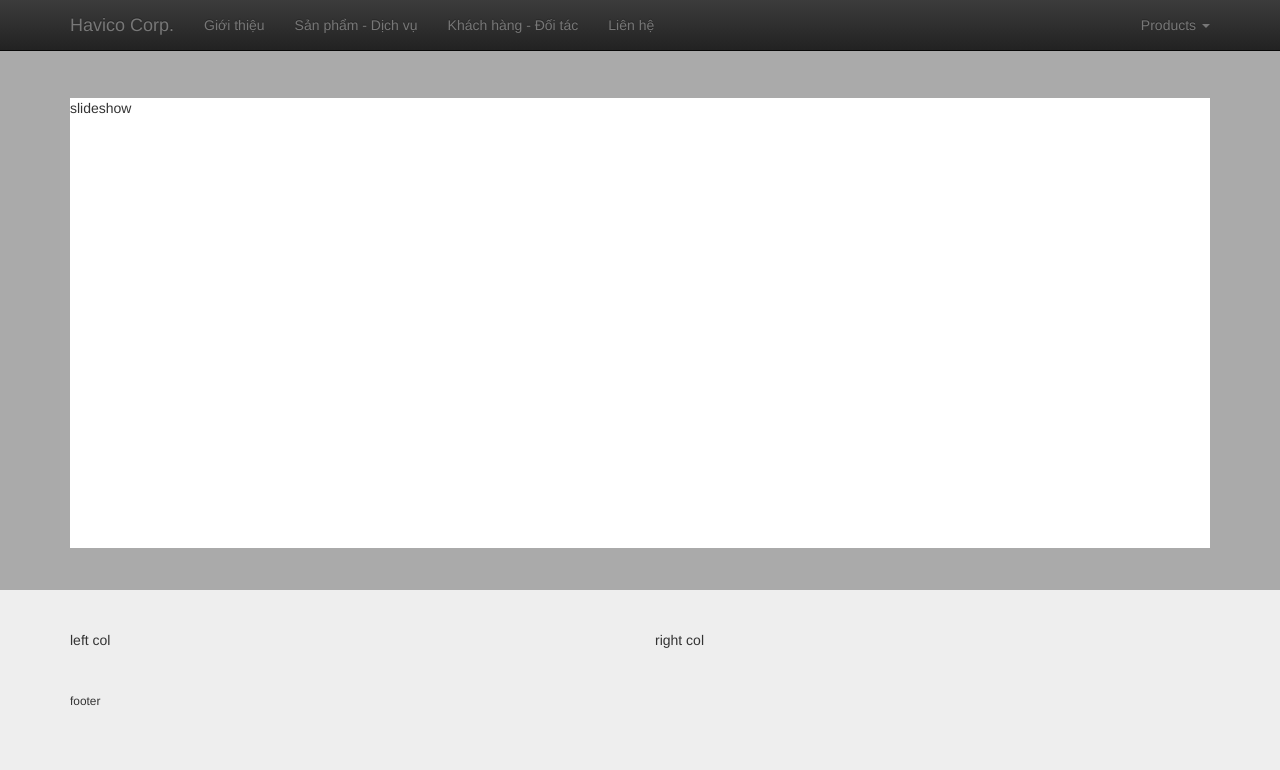
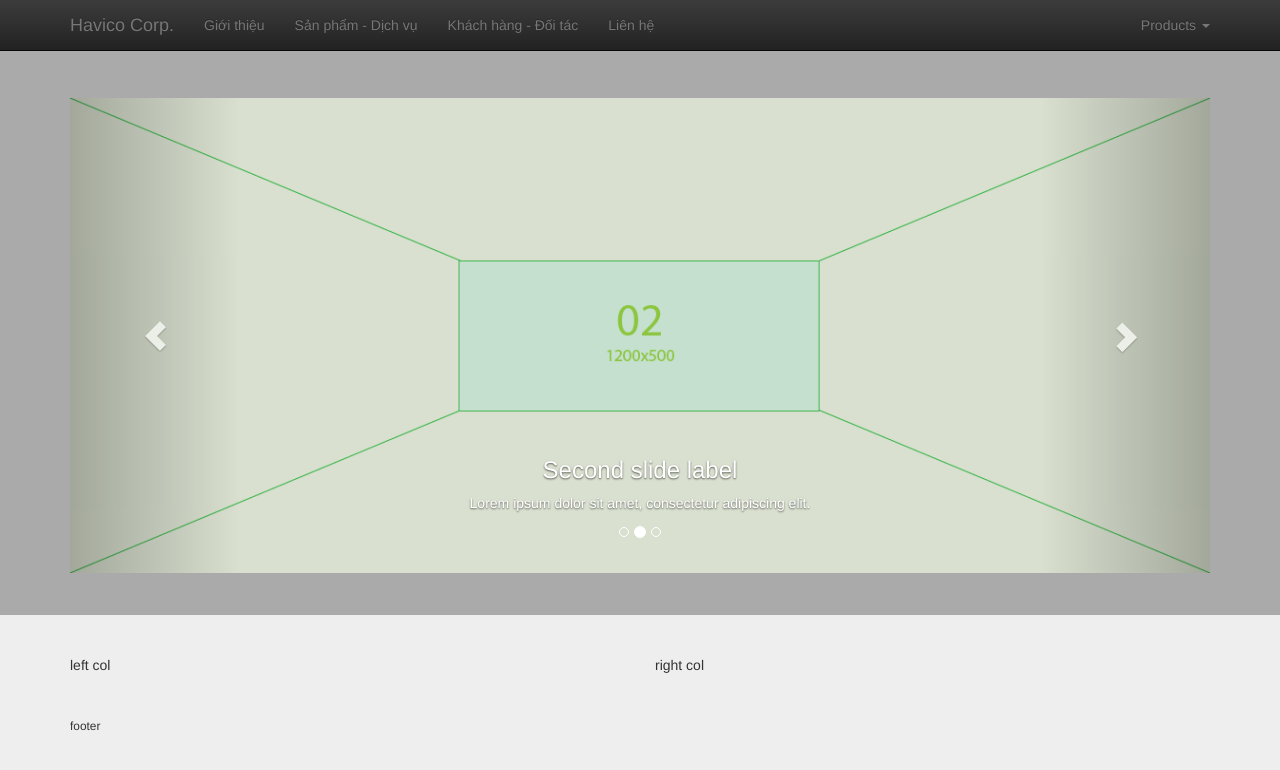
Before and after one commit to haviet/haviet.github.com, a Jekyll site: the page built from index.html, in a window 1280 px wide. Shown: the top 770 px of the page. Built offline with Jekyll 4.4.1, drawn with Linux system fonts in a browser that asks for light colours.

Commit message:
slideshow

```diff
--- /dev/null
+++ b/_includes/slideshow_home.html
@@ -0,0 +1,36 @@
+<div id="carousel-example-captions" class="carousel slide" data-ride="carousel">
+  <ol class="carousel-indicators">
+    <li data-target="#carousel-example-captions" data-slide-to="0" class=""></li>
+    <li class="active" data-target="#carousel-example-captions" data-slide-to="1"></li>
+    <li class="" data-target="#carousel-example-captions" data-slide-to="2"></li>
+  </ol>
+  <div class="carousel-inner">
+    <div class="item">
+      <img src="{{ site.baseurl }}/{{ site.imgs }}/sbg-01.png" data-src="holder.js/1200x500/auto/#777:#777" alt="1200x500">
+      <div class="carousel-caption">
+        <h3>First slide label</h3>
+        <p>Nulla vitae elit libero, a pharetra augue mollis interdum.</p>
+      </div>
+    </div>
+    <div class="item active">
+      <img src="{{ site.baseurl }}/{{ site.imgs }}/sbg-02.png" data-src="holder.js/1200x500/auto/#666:#666" alt="1200x500">
+      <div class="carousel-caption">
+        <h3>Second slide label</h3>
+        <p>Lorem ipsum dolor sit amet, consectetur adipiscing elit.</p>
+      </div>
+    </div>
+    <div class="item">
+      <img src="{{ site.baseurl }}/{{ site.imgs }}/sbg-03.png" data-src="holder.js/1200x500/auto/#555:#5555" alt="1200x500">
+      <div class="carousel-caption">
+        <h3>Third slide label</h3>
+        <p>Praesent commodo cursus magna, vel scelerisque nisl consectetur.</p>
+      </div>
+    </div>
+  </div>
+  <a class="left carousel-control" href="#carousel-example-captions" role="button" data-slide="prev">
+    <span class="glyphicon glyphicon-chevron-left"></span>
+  </a>
+  <a class="right carousel-control" href="#carousel-example-captions" role="button" data-slide="next">
+    <span class="glyphicon glyphicon-chevron-right"></span>
+  </a>
+</div>
--- a/index.html
+++ b/index.html
@@ -4,7 +4,7 @@ layout: default
 
 <div class="header">
 <div class="container">
-  <div class="slideshow" style="background:#fff; height:450px;">slideshow</div>
+  {% include slideshow_home.html %}
 </div>
 </div>
 
```
Also changed, not shown: haviet/images/sbg-01.png (added), haviet/images/sbg-02.png (added), haviet/images/sbg-03.png (added).
